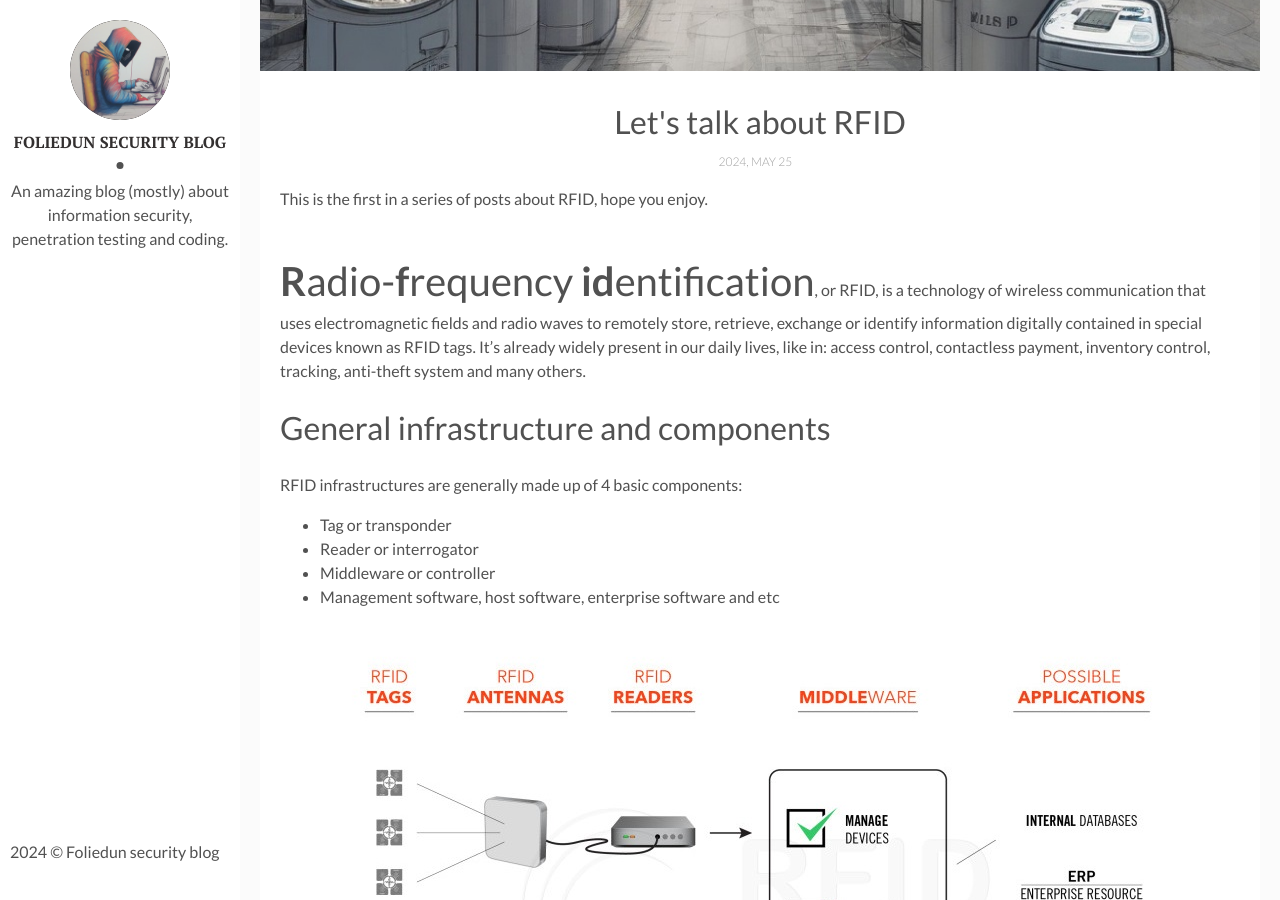
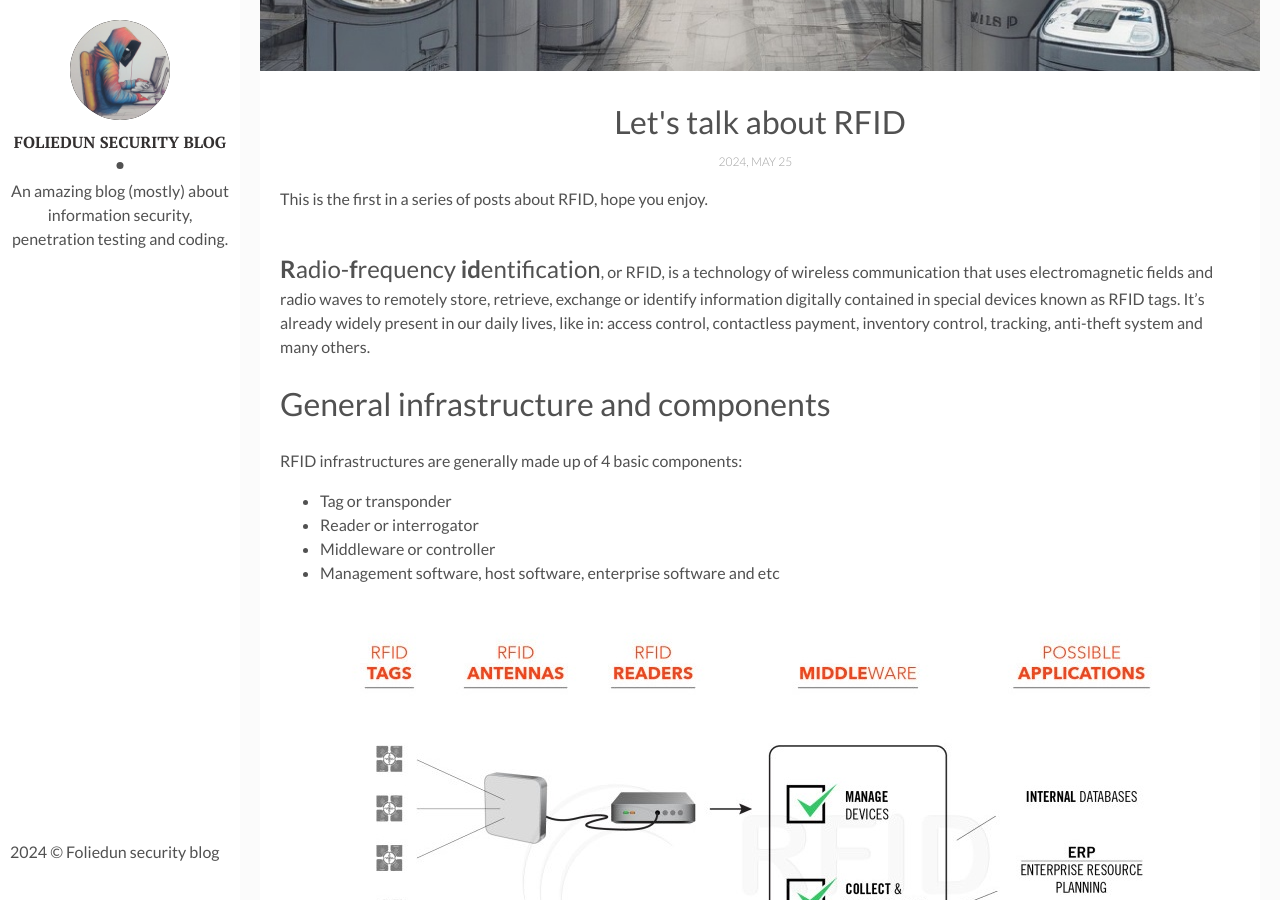
Before and after one commit to foliedun/foliedun.github.io, a Jekyll site: the page built from _posts/2024-05-25-lets-talk-about-rfid-part1.markdown, in a window 1280 px wide and 900 px high, scrolled down 449 px. Built offline with Jekyll 4.4.1, drawn with Linux system fonts in a browser that asks for light colours.

Commit message:
Update 2024-05-25-lets-talk-about-rfid-part1.markdown

```diff
--- a/_posts/2024-05-25-lets-talk-about-rfid-part1.markdown
+++ b/_posts/2024-05-25-lets-talk-about-rfid-part1.markdown
@@ -11,7 +11,7 @@ tags: [RFID]
 This is the first in a series of posts about RFID, hope you enjoy.
 <br /><br />
 
-<span style="font-size: 250%"><b>R</b>adio-**f**requency **id**entification</span>, or RFID, is a technology of wireless communication that uses electromagnetic fields and radio waves to remotely store, retrieve, exchange or identify information digitally contained in special devices known as RFID tags. It's already widely present in our daily lives, like in: access control, contactless payment, inventory control, tracking, anti-theft system and many others.
+<span style="font-size: 150%">**R**adio-**f**requency **id**entification</span>, or RFID, is a technology of wireless communication that uses electromagnetic fields and radio waves to remotely store, retrieve, exchange or identify information digitally contained in special devices known as RFID tags. It's already widely present in our daily lives, like in: access control, contactless payment, inventory control, tracking, anti-theft system and many others.
 
 
 # General infrastructure and components
```
